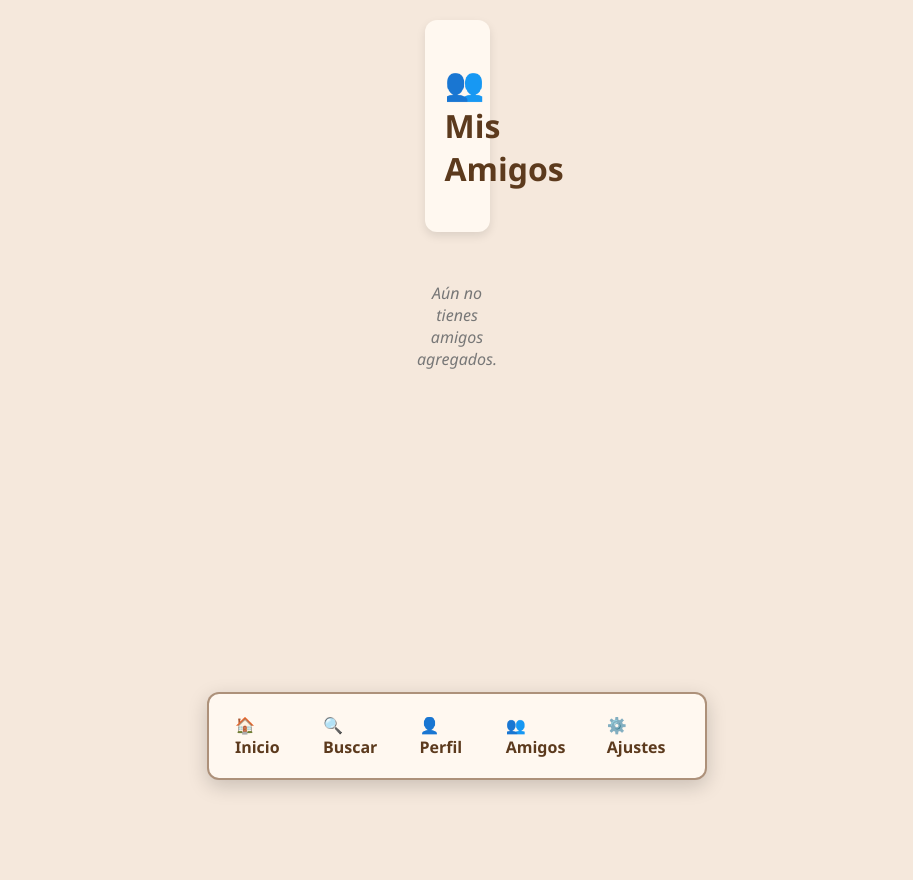
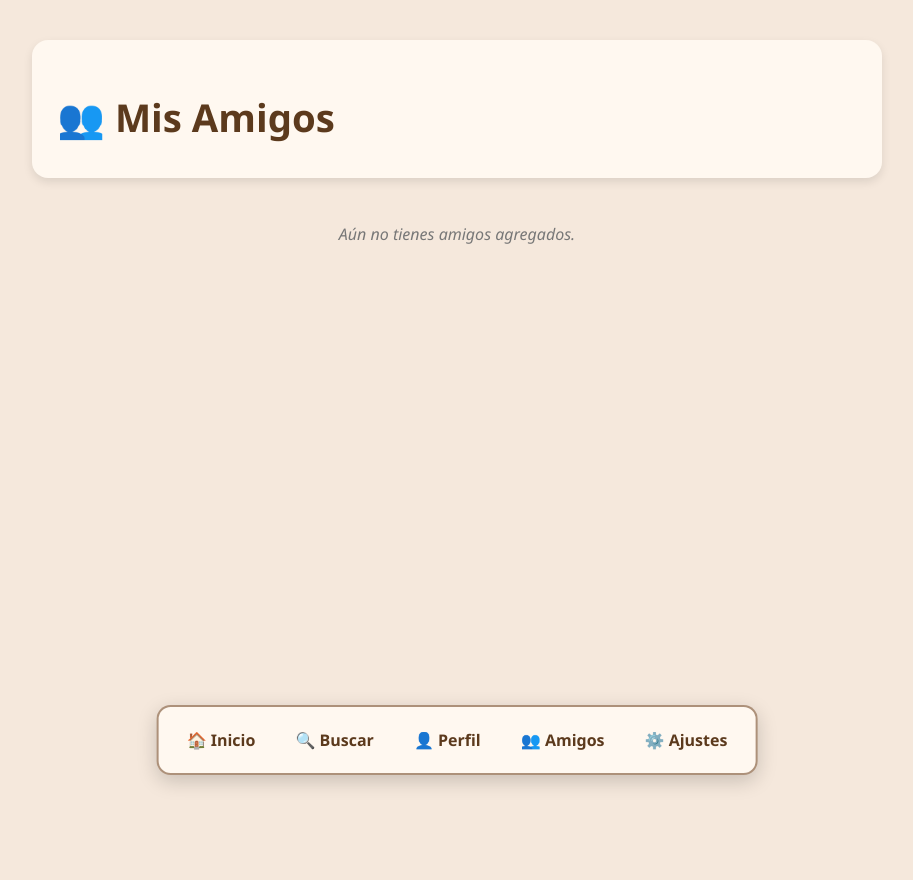
Before and after one commit to Code7C25/Class, a PHP site: page /amigos.php in a window 1280 px wide. Shown: the whole page, without its empty margins (183-1096 px from the left). Before the commit the page ends 792 px from the top, so only its background shows below. Run offline with PHP 8.4, Linux system fonts and the light colour scheme; the visitor is signed in with stand-in values (Sample User, id 1); data that the repository does not hold is empty.

Commit message:
cambios en la interfaz

```diff
--- a/classuppagina/amigos.php
+++ b/classuppagina/amigos.php
@@ -3,7 +3,7 @@ session_start();
 include 'conexion.php';
 
 $usuario = $_SESSION['usuario'] ?? '';
-if(!$usuario){
+if (!$usuario) {
     die("Debes iniciar sesión.");
 }
 
@@ -17,7 +17,7 @@ $stmt->bind_param("s", $usuario);
 $stmt->execute();
 $result = $stmt->get_result();
 $amigos = [];
-while($fila = $result->fetch_assoc()){
+while ($fila = $result->fetch_assoc()) {
     $amigos[] = $fila;
 }
 ?>
@@ -32,25 +32,30 @@ while($fila = $result->fetch_assoc()){
 </head>
 <body>
   <div class="container">
+
+    <!-- Encabezado -->
     <header class="profile-section">
       <h1>👥 Mis Amigos</h1>
     </header>
 
+    <!-- Lista de amigos -->
     <section id="lista-amigos">
-      <?php if(count($amigos) === 0): ?>
+      <?php if (empty($amigos)): ?>
         <p class="empty-msg">Aún no tienes amigos agregados.</p>
       <?php else: ?>
-        <?php foreach($amigos as $a): ?>
+        <?php foreach ($amigos as $a): ?>
           <div class="usuario-card">
             <div class="usuario-info">
-              <img src="<?= htmlspecialchars($a['fotoPerfil']) ?>" class="amigo-foto" alt="Foto de <?= htmlspecialchars($a['usuario']) ?>">
-              <div>
-                <p class="usuario-nombre">@<?= htmlspecialchars($a['usuario']) ?></p>
-              </div>
+              <img
+                src="<?= htmlspecialchars($a['fotoPerfil']) ?>"
+                class="amigo-foto"
+                alt="Foto de <?= htmlspecialchars($a['usuario']) ?>"
+              >
+              <p class="usuario-nombre">@<?= htmlspecialchars($a['usuario']) ?></p>
             </div>
 
-            <!-- 🔹 Botón que lleva al perfil del amigo -->
-            <button class="ver-perfil-btn"
+            <button
+              class="ver-perfil-btn"
               onclick="window.location.href='perfil_amigo.php?usuario=<?= urlencode($a['usuario']) ?>'">
               👀 Ver perfil
             </button>
@@ -59,13 +64,15 @@ while($fila = $result->fetch_assoc()){
       <?php endif; ?>
     </section>
 
-    <div class="cuadro-opciones">
+    <!-- Menú inferior -->
+    <nav class="cuadro-opciones">
       <a href="inicio.php" class="boton-opcion">🏠 Inicio</a>
       <a href="busqueda.php" class="boton-opcion">🔍 Buscar</a>
-      <a href="perfil.html" class="boton-opcion">👤 Perfil</a>
-      <a href="amigos.php" class="boton-opcion">👥 Amigos</a>
-      <a href="configuracion.html" class="boton-opcion">⚙️ Ajustes</a>
-    </div>
+      <a href="perfil.php" class="boton-opcion">👤 Perfil</a>
+      <a href="amigos.php" class="boton-opcion active">👥 Amigos</a>
+      <a href="configuracion.php" class="boton-opcion">⚙️ Ajustes</a>
+    </nav>
+
   </div>
 </body>
 </html>
--- a/classuppagina/css/amigos.css
+++ b/classuppagina/css/amigos.css
@@ -2,71 +2,106 @@ body {
   font-family: 'Segoe UI', sans-serif;
   background: #f5e8dc;
   color: #5c3a1d;
-  padding: 20px;
   margin: 0;
   display: flex;
   flex-direction: column;
   align-items: center;
   min-height: 100vh;
+  padding: 40px 20px;
 }
 
+/* Contenedor general */
 .container {
-  max-width: 50px;
-  width: 50%;
+  width: 100%;
+  max-width: 800px;
   margin: 0 auto;
   display: flex;
   flex-direction: column;
   align-items: center;
+  gap: 25px;
 }
 
+/* Título */
+h1 {
+  font-size: 2.4rem;
+  font-weight: 700;
+  margin-bottom: 10px;
+  display: flex;
+  align-items: center;
+  gap: 10px;
+}
+
+/* Sección de perfil */
 .profile-section {
   background: #fff8f0;
-  padding: 20px;
-  border-radius: 12px;
-  margin-bottom: 30px;
+  padding: 25px;
+  border-radius: 16px;
   box-shadow: 0 4px 10px rgba(0, 0, 0, 0.1);
-  width: 50%;
+  width: 100%;
   text-align: center;
 }
 
-.amigo-card {
+/* --- Tarjeta de usuario --- */
+.usuario-card {
   display: flex;
+  justify-content: space-between;
   align-items: center;
-  gap: 15px;
   background: #fff8f0;
-  border-radius: 12px;
-  padding: 10px 15px;
+  border-radius: 14px;
+  padding: 16px 22px;
+  margin-bottom: 16px;
+  width: 100%;
+  max-width: 700px;
   box-shadow: 0 4px 10px rgba(0,0,0,0.1);
-  width: 100%;
-  max-width: 1000px;
-  cursor: pointer;
-  transition: transform 0.2s ease, background-color 0.2s ease;
+  transition: transform .2s ease, background-color .2s ease;
 }
 
-.amigo-card:hover {
+.usuario-card:hover {
   transform: scale(1.02);
   background: #d1b7a1;
   color: white;
 }
 
+.usuario-info {
+  display: flex;
+  align-items: center;
+  gap: 18px;
+}
+
 .amigo-foto {
-  width: 50px;
-  height: 50px;
+  width: 70px;
+  height: 70px;
   border-radius: 50%;
   object-fit: cover;
+  border: 2px solid #c9a67b;
 }
 
-.amigo-info h3 {
-  margin: 0;
-  font-size: 20px;
-}
-
-.amigo-info p {
-  margin: 3px 0 0;
-  font-size: 14px;
+.usuario-nombre {
+  font-weight: 600;
+  font-size: 1.1rem;
   color: #5c3a1d;
 }
 
+/* Botón ver perfil */
+.ver-perfil-btn {
+  background-color: #a5795b;
+  color: white;
+  border: none;
+  padding: 10px 16px;
+  border-radius: 10px;
+  cursor: pointer;
+  font-weight: 600;
+  text-decoration: none;
+  font-size: 0.95rem;
+  transition: background-color 0.2s ease, transform 0.2s ease;
+}
+
+.ver-perfil-btn:hover {
+  background-color: #8f6645;
+  transform: scale(1.05);
+}
+
+/* Mensaje vacío */
 .empty-msg {
   text-align: center;
   color: #777;
@@ -74,40 +109,33 @@ body {
   margin-top: 20px;
 }
 
-.divider {
-  margin: 40px 0 20px;
-  border: none;
-  border-top: 2px dashed #d1b7a1;
-}
-
-/* --- Cuadro de accesos rápidos --- */
+/* --- Menú inferior --- */
 .cuadro-opciones {
-  position: fixed !important;
-  left: 50% !important;
-  transform: translateX(-50%) !important;
-  bottom: 20px !important;
-  background: #fff8f0 !important;
-  padding: 14px 18px !important;
-  border-radius: 12px !important;
-  box-shadow: 0 6px 20px rgba(0,0,0,0.18) !important;
-  z-index: 9999 !important;
-  border: 2px solid rgba(165, 135, 110, 0.9) !important;
-  max-width: 460px !important;
-  width: auto !important;
+  position: fixed;
+  left: 50%;
+  transform: translateX(-50%);
+  bottom: 25px;
+  background: #fff8f0;
+  padding: 14px 18px;
+  border-radius: 14px;
+  box-shadow: 0 6px 20px rgba(0,0,0,0.18);
+  border: 2px solid rgba(165, 135, 110, 0.9);
   display: flex;
-  gap: 12px;
+  gap: 20px;
   align-items: center;
   justify-content: center;
+  z-index: 999;
 }
 
 .cuadro-opciones .boton-opcion {
   text-decoration: none;
   background: transparent;
   border: none;
-  color: #5c3a1d !important;
+  color: #5c3a1d;
   font-weight: 600;
-  padding: 6px 8px;
-  border-radius: 8px;
+  font-size: 1rem;
+  padding: 8px 10px;
+  border-radius: 10px;
   cursor: pointer;
 }
 
```
Also changed, not shown: other parts of classuppagina/css/amigos.css (+25 -24 lines), classuppagina/css/perfil_amigo.css (+63 -13 lines), classuppagina/perfil_amigo.php (+14 -24 lines), classuppagina/uploads/6908901d1c528.jpg (added).
